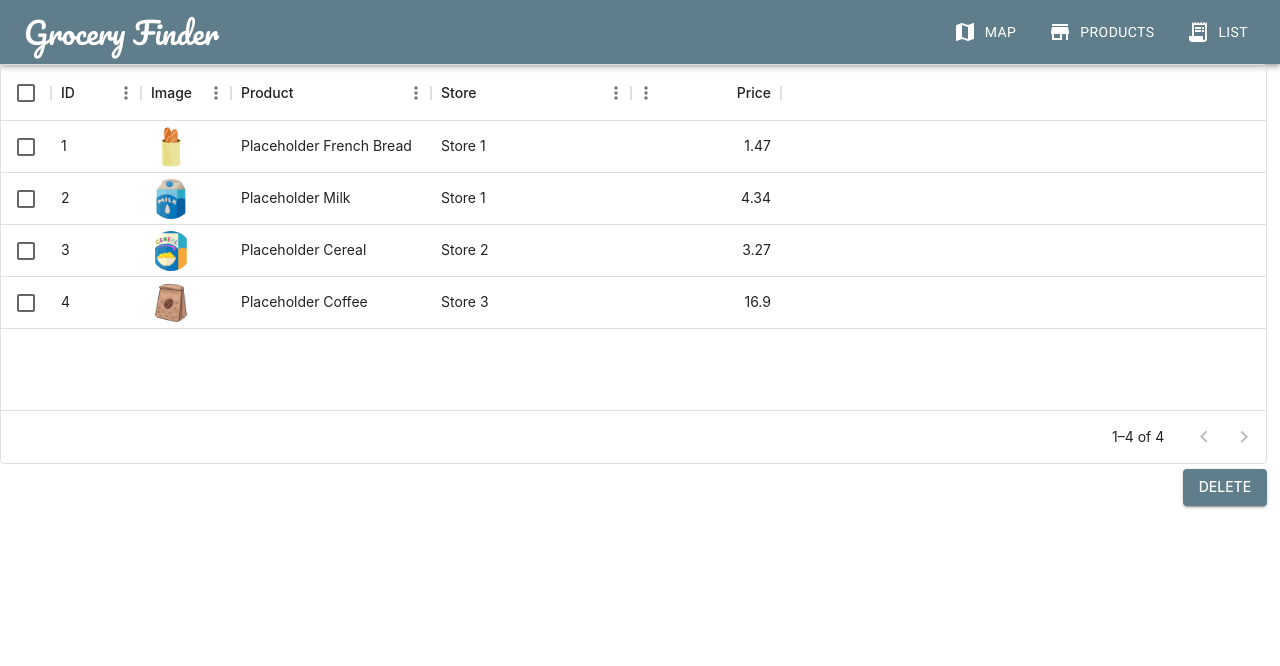
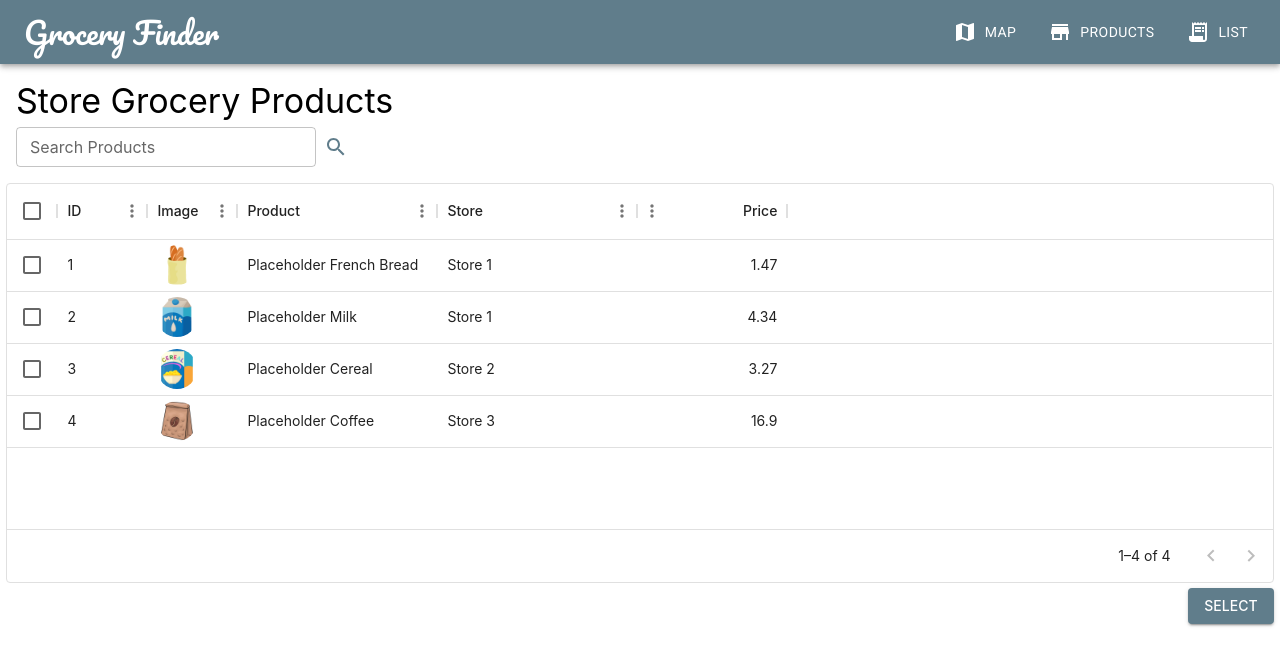
Before and after one commit to xiokd/grocery-finder-app, a React (Vite) app in the folder grocery-app/: page /Products in a window 1280 px wide. Shown: the top 666 px of the page. Built offline with nearby package versions, Linux system fonts and the light colour scheme.

Commit message:
Demo purpose: Redirect from Map to Product page via button

```diff
--- a/grocery-app/src/components/ProductStoreGrid.jsx
+++ b/grocery-app/src/components/ProductStoreGrid.jsx
@@ -101,7 +101,7 @@ function ProductStoreGrid() {
         disableRowSelectionOnClick
       />
       <div className="list-button-section">
-        <Button variant="contained">Delete</Button>
+        <Button variant="contained">Select</Button>
       </div>
     </Box>
   );
--- a/grocery-app/src/pages/Products.jsx
+++ b/grocery-app/src/pages/Products.jsx
@@ -1,4 +1,12 @@
 import React, { useEffect } from "react";
+import
+{
+  Box,
+  IconButton,
+  TextField,
+  Typography
+} from "@mui/material";
+import SearchIcon from "@mui/icons-material/Search";
 import "../index.css";
 //api to access index.js
 import ItemsApi from "../apis/ItemsApi";
@@ -8,26 +16,39 @@ import NavBar from "../components/NavBar";
 
 //below is help on getting start
 const itemResponse = () => {
-
-  useEffect( () => {
+  useEffect(() => {
     const fetchData = async () => {
       try {
         const response = await ItemsApi.get("/");
         console.log(response);
-
-      }catch (err){}
+      } catch (err) {}
     };
     fetchData();
   }, []);
-
-}
+};
 
 function Products() {
   return (
     <div>
       <div>
-        <NavBar/>
-        <ProductStoreGrid/>
+        <NavBar />
+        <div className="list-title-container">
+          <Typography variant="h4">Store Grocery Products</Typography>
+          <div className="list-title-search-section">
+            <TextField
+              label="Search Products"
+              variant="outlined"
+              size="small"
+              sx={{ width: 300 }}
+            />
+            <IconButton color="primary">
+              <SearchIcon />
+            </IconButton>
+          </div>
+        </div>
+        <div className="list-grid-content">
+          <ProductStoreGrid />
+        </div>
       </div>
     </div>
   );
--- a/grocery-app/src/pages/StoreMap.jsx
+++ b/grocery-app/src/pages/StoreMap.jsx
@@ -4,7 +4,7 @@ import { APIProvider, Map } from "@vis.gl/react-google-maps";
 
 import NavBar from "../components/NavBar";
 import StoreCard from "../components/StoreCard";
-import { useLocation } from "react-router-dom";
+import { useLocation, useNavigate } from "react-router-dom";
 import { Box, Button } from "@mui/material";
 
 function StoreMap() {
@@ -38,6 +38,11 @@ function StoreMap() {
   }
 
   const position = { lat: storeMapLatitude, lng: storeMapLongitude };
+
+  const navigate = useNavigate();
+  const redirectToProduct = () => {
+    navigate("/Products");
+  }
 
   /*
     useEffect(() => {
@@ -111,7 +116,7 @@ function StoreMap() {
               </div>
             </div>
             <div>
-              <Button variant="contained" sx={{ width: "100%" }}>
+              <Button variant="contained" sx={{ width: "100%" }} onClick={redirectToProduct}>
                 Select Stores
               </Button>
             </div>
```
